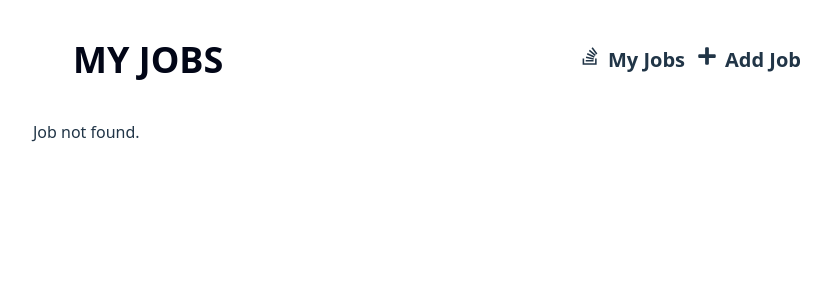
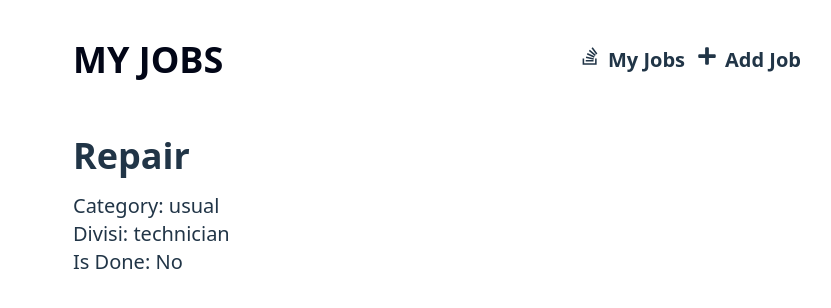
Before and after one commit to sidiqcahyono83/jobs, a React (Vite) app: page /jobs/1 in a window 1280 px wide. Before the commit this address had no page. Shown: the top 308 px of the page, without its empty margins (223-1054 px from the left). Built offline with nearby package versions, Linux system fonts and the light colour scheme.

Commit message:
fix add-job

```diff
--- a/src/main.tsx
+++ b/src/main.tsx
@@ -25,7 +25,7 @@ const router = createBrowserRouter([
         element: <DetailJobRoute />
       },
       {
-        path: "/addjobs",
+        path: "/addjob",
         element: <AddJobRoute />
       }
     ]
--- a/src/routes/job.tsx
+++ b/src/routes/job.tsx
@@ -2,10 +2,10 @@ import { useParams } from "react-router-dom";
 import { dataJobs } from "../data/jobs";
 
 export function DetailJobRoute() {
-  const id = useParams();
-  const jobId = Number(id);
+  const jobParam = useParams();
+  const jobId = Number(jobParam.jobId);
 
-  const job = dataJobs.find((job) => job.id == jobId);
+  const job = dataJobs.find((job) => job.id === jobId);
 
   if (!job) {
     return <p>Job not found.</p>;
```
